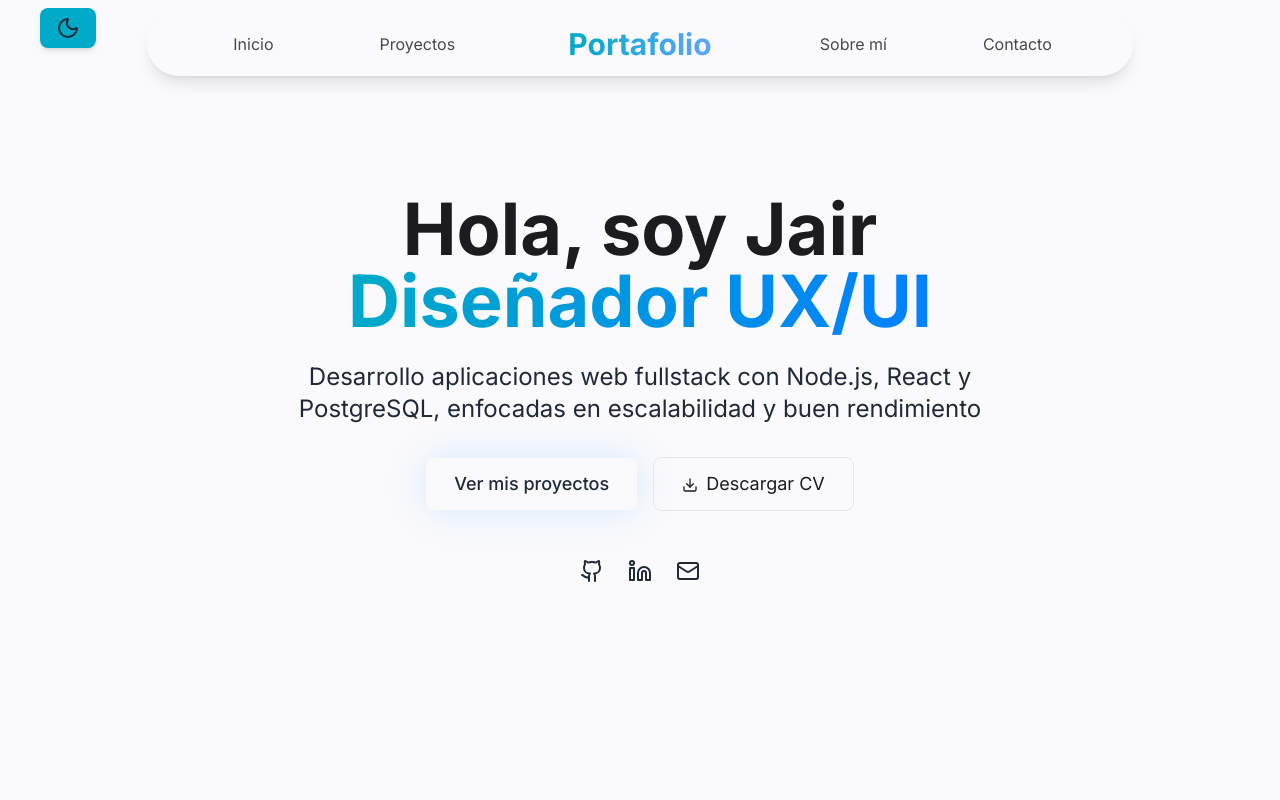
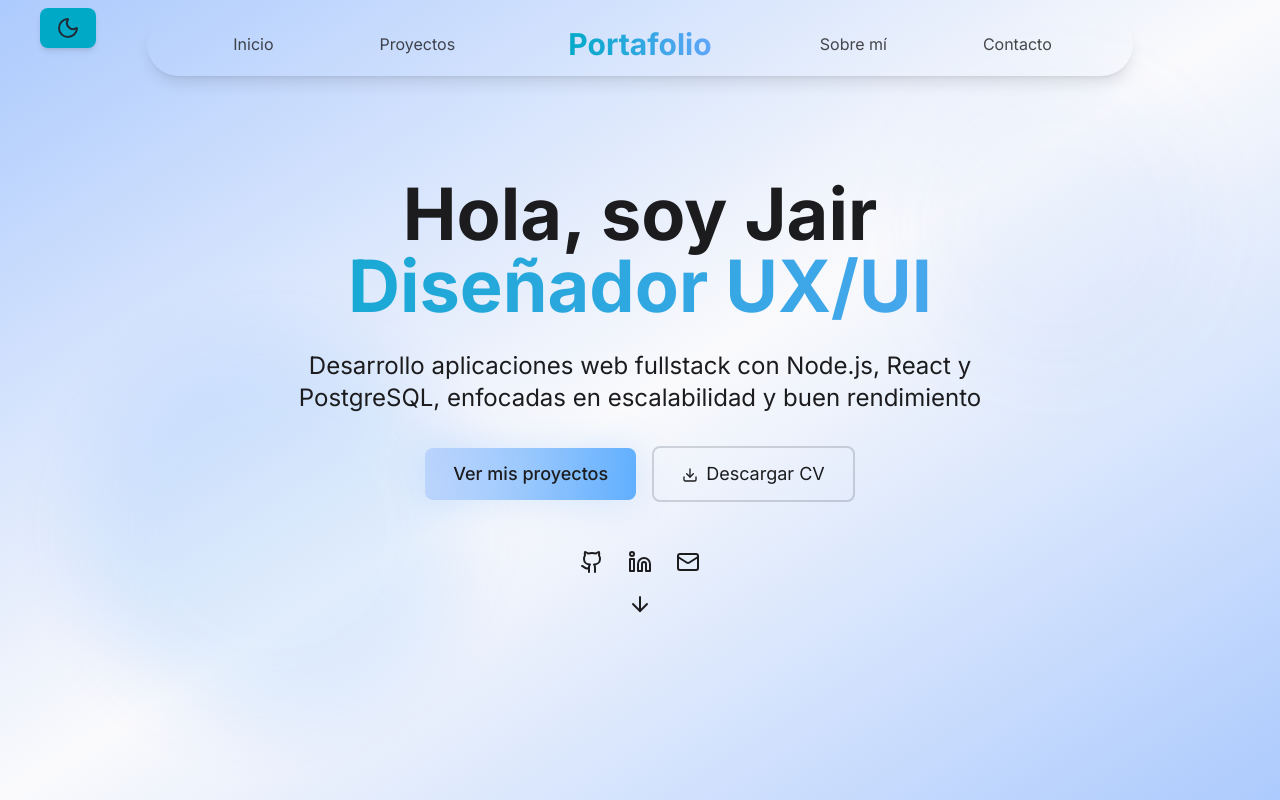
Before and after one commit to Jairdevv/portfolio, a React (Vite) app: page / in a window 1280 px wide. Shown: the top 800 px of the page. Built offline with nearby package versions, Linux system fonts and the light colour scheme.

Commit message:
hero light and dark mode updated

```diff
--- a/src/components/Hero.jsx
+++ b/src/components/Hero.jsx
@@ -30,18 +30,16 @@ const Hero = () => {
   return (
     <section id="inicio" className="min-h-screen flex items-center justify-center py-20 px-6 relative overflow-hidden">
 
-      <div className="absolute inset-0 bg-gradient-to-br from-primary/15 via-transparent to-primary-glow/10 pointer-events-none" />
+      <div className="absolute inset-0 bg-gradient-to-br from-primary-80 via-transparent to-primary-80 dark:from-primary-20 dark:via-transparent dark:to-primary-glow-10 pointer-events-none" />
 
       <div className="container mx-auto py-10 relative z-10">
         <div className="text-center animate-fade-in">
-
-          <div className="">
-            <h1 className="text-4xl sm:text-5xl md:text-7xl font-bold mb-6 leading-tight">
+          <h1 className="text-4xl sm:text-5xl md:text-7xl font-bold mb-5 leading-tight">
             <span className="text-foreground">Hola, soy Jair</span>
             <br />
             <span
               key={currentWord}
-                className={`bg-gradient-to-r from-primary to-primary-glow bg-clip-text text-transparent inline-block transition-all duration-500 ease-out ${isVisible
+              className={`bg-gradient-to-r from-primary to-blue-400 bg-clip-text text-transparent block transition-all duration-1000 ease-out h-20 sm:h-20 ${isVisible
                 ? 'opacity-100 translate-y-0'
                 : 'opacity-0 -translate-y-5'
                 }`}
@@ -49,23 +47,23 @@ const Hero = () => {
               {words[currentWord]}
             </span>
           </h1>
-            <p className="text-xl md:text-2xl text-muted-foreground mb-8 max-w-3xl mx-auto leading-relaxed">
+          <p className="text-xl md:text-2xl text-secondary-foreground mb-8 max-w-3xl mx-auto leading-relaxed">
             Desarrollo aplicaciones web fullstack con Node.js, React y PostgreSQL, enfocadas en escalabilidad y buen rendimiento
           </p>
-          </div>
 
           <div className="flex flex-col sm:flex-row items-center justify-center gap-4 mb-10 sm:mb-12">
-            <button className="bg-gradient-to-r from-primary/30 to-primary-glow/60 text-primary-foreground px-7 py-3 text-lg font-medium rounded-lg shadow-glow hover:shadow-elegant hover:-translate-y-0.5 transition-all duration-300 cursor-pointer">
+            <button className="bg-gradient-to-r from-primary-30 to-primary-glow-60 text-foreground px-7 py-3 text-lg font-medium rounded-lg shadow-glow hover:shadow-elegant hover:-translate-y-0.5 transition-all duration-300 cursor-pointer">
               Ver mis proyectos
             </button>
-            <button className="border border-overlay text-foreground hover:bg-secondary px-7 py-3 text-lg rounded-lg hover:scale-105 transition-all duration-300 cursor-pointer">
+            <button className="border-2 border-overlay text-foreground hover:bg-secondary px-7 py-3 text-lg rounded-lg hover:scale-105 transition-all duration-300 cursor-pointer">
               <Download size={16} className="inline mr-2" />
               Descargar CV
             </button>
           </div>
         </div>
 
-        <div className="flex items-center justify-center gap-6 mb-6 text-muted-foreground">
+        <div className="flex flex-col items-center justify-center gap-6 text-secondary-foreground">
+          <div className="flex gap-6">
             <button variant="ghost" size="icon" className="hover:scale-110 transition-transform">
               <Github size={24} />
             </button>
@@ -77,13 +75,14 @@ const Hero = () => {
             </button>
           </div>
 
-        {/* <div className="absolute bottom-8 left-1/2 transform -translate-x-1/2 animate-bounce">
-          <ArrowDown size={24} className="text-muted-foreground" />
-        </div> */}
+          <div className="animate-bounce">
+            <ArrowDown size={24} className="text-secondary-foreground" />
+          </div>
+        </div>
       </div>
 
-      <div className="absolute top-20 right-20 w-72 h-72 bg-primary/5 rounded-full blur-2xl animate-pulse" />
-      <div className="absolute bottom-20 left-20 w-96 h-96 bg-primary-glow/5 rounded-full blur-2xl animate-pulse delay-1000" />
+      <div className="absolute top-20 right-20 w-72 h-72 bg-primary-10 delay-700 fill-mode-both transition-colors rounded-full blur-2xl animate-pulse" />
+      <div className="absolute bottom-20 left-20 w-96 h-96 bg-primary-glow-10 rounded-full blur-2xl animate-pulse" />
     </section>
   );
 };
--- a/src/index.css
+++ b/src/index.css
@@ -14,9 +14,7 @@
   --primary-10: rgb(95, 155, 255, 0.1);
   --primary-20: rgb(95, 155, 255, 0.2);
   --primary-30: rgb(95, 155, 255, 0.3);
-
-  /* Botones con fondo azul*/
-  --primary-foreground: rgb(255, 255, 255);
+  --primary-80: rgb(95, 155, 255, 0.5);
 
   /* gris para tarjetas */
   --secondary: rgb(240, 242, 245);
@@ -61,12 +59,14 @@
 
   /* Extras */
   --color-primary-glow: rgb(0, 128, 255);
+  --color-primary-glow-10: rgb(0, 128, 255, 0.1);
+  --color-primary-glow-60: rgb(0, 128, 255, 0.6);
   --color-overlay: rgba(55, 65, 81, 0.2);
   --radius-4xl: 2rem;
   --transition-smooth: all 0.3s cubic-bezier(0.4, 0, 0.2, 1);
   --transition-spring: all 0.5s cubic-bezier(0.175, 0.885, 0.32, 1.275);
 
-  --shadow-elegant: 0 25px 50px -12px rgba(95, 155, 255, 0.25);
+  --shadow-elegant: 0 10px 25px -5px rgba(0, 0, 0, 0.15); /* modo claro */
   --shadow-primary: 0 8px 30px rgba(0, 0, 0, 0.6),
     0 4px 15px rgba(95, 155, 255, 0.2);
   --shadow-glow: 0 0 40px rgba(0, 128, 255, 0.15);
@@ -101,8 +101,6 @@
   --primary: rgb(0, 180, 200);
   --primary-30: rgb(0, 180, 200, 0.3);
 
-  --primary-foreground: rgb(255, 255, 255);
-
   --card: var(--background);
   --card-foreground: var(--foreground);
 
@@ -110,7 +108,7 @@
   --popover-foreground: var(--foreground);
 
   --secondary: rgb(40, 40, 45);
-  --secondary-foreground: rgb(230, 230, 232);
+  --secondary-foreground: rgb(137, 143, 156);
 
   --muted: rgb(140, 140, 150); /* var(--secondary) */
   --muted-foreground: rgb(180, 182, 196); /* oklch(0.704 0.04 256.788) */
@@ -131,6 +129,7 @@
   --chart-5: rgb(165, 100, 25); /* oklch(0.645 0.246 16.439) */
 
   --shadow-primary: 0 10px 15px -1px rgba(0, 128, 255, 0.1);
+  --shadow-elegant: 0 25px 50px -12px rgba(95, 155, 255, 0.25);
 }
 
 /* === Estilos base === */
@@ -146,7 +145,7 @@
 }
 
 /* === Animaciones y utilidades === */
-@keyframes fade-in {
+/* @keyframes fade-in {
   from {
     opacity: 0;
     transform: translateY(-10px);
@@ -159,4 +158,4 @@
 
 .animate-fade-in {
   animation: fade-in 0.3s ease-in-out;
-}
+} */
--- a/tailwind.config.js
+++ b/tailwind.config.js
@@ -9,11 +9,18 @@ export default {
         primary: "var(--primary)",
         "primary-10": "var(--primary-10)",
         "primary-20": "var(--primary-20)",
+        "primary-30": "var(--primary-30)",
+        "primary-80": "var(--primary-80)",
         background: "var(--background)",
         foreground: "var(--foreground)",
         "foreground-80": "var(--foreground-80)",
         "primary-glow": "var(--color-primary-glow)",
+        "primary-glow-10": "var(--color-primary-glow-10)",
+        "primary-glow-30": "var(--color-primary-glow-30)",
+        "primary-glow-60": "var(--color-primary-glow-60)",
+        overlay: "var(--color-overlay)",
         secondary: "var(--secondary)",
+        "secondary-foreground": "var(--secondary-foreground)",
         muted: "var(--muted)",
       },
       backgroundColor: {
@@ -21,6 +28,15 @@ export default {
       },
       borderColor: {
         "primary-30": "var(--primary-30)",
+      },
+      keyframes: {
+        "fade-in": {
+          "0%": { opacity: 0, transform: "translateY(-20px)" },
+          "100%": { opacity: 1, transform: "translateY(0)" },
+        },
+      },
+      animation: {
+        "fade-in": "fade-in 0.8s ease-out forwards",
       },
       boxShadow: {
         primary: "var(--shadow-primary)",
```
Lines whose indentation alone changed are shown as unchanged.
